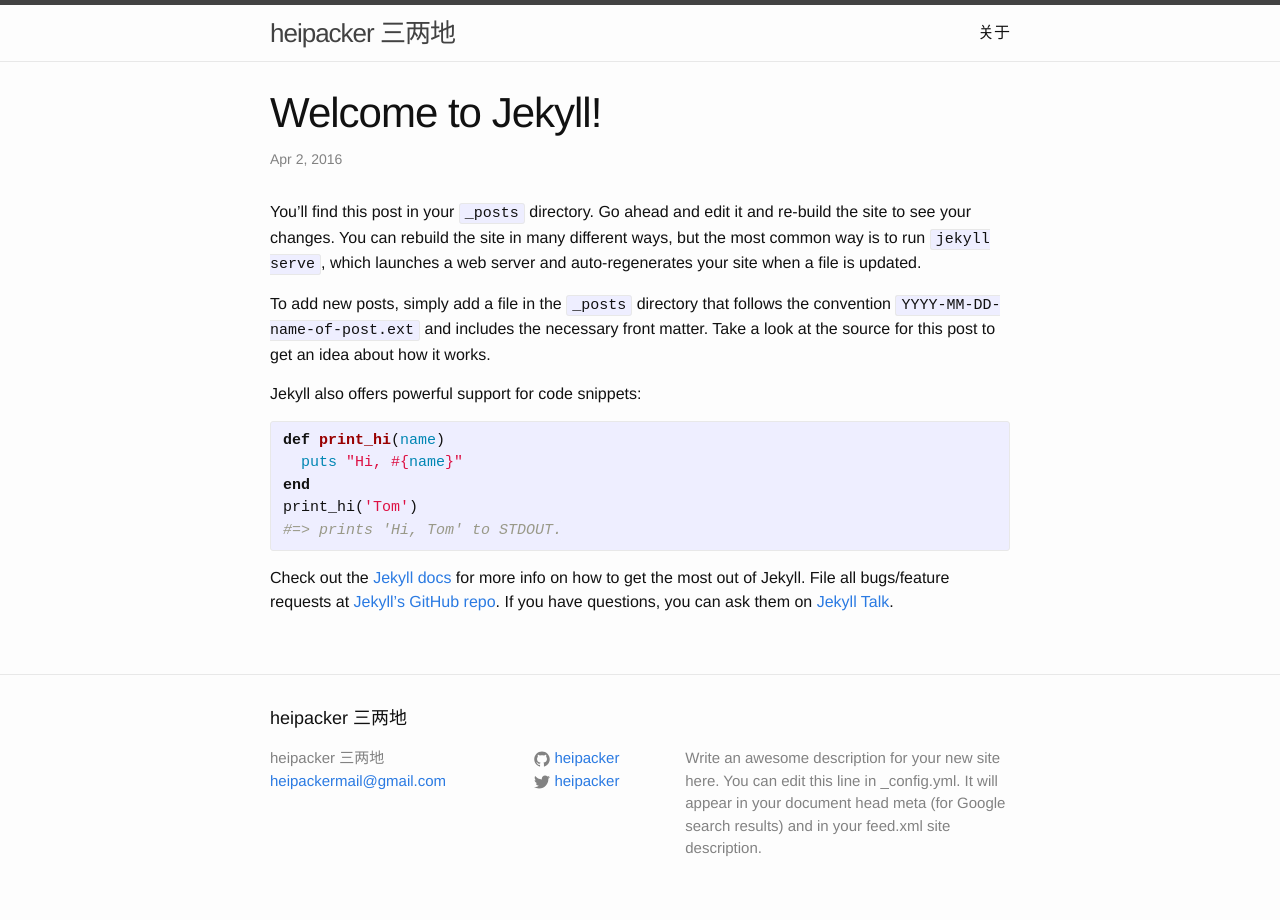
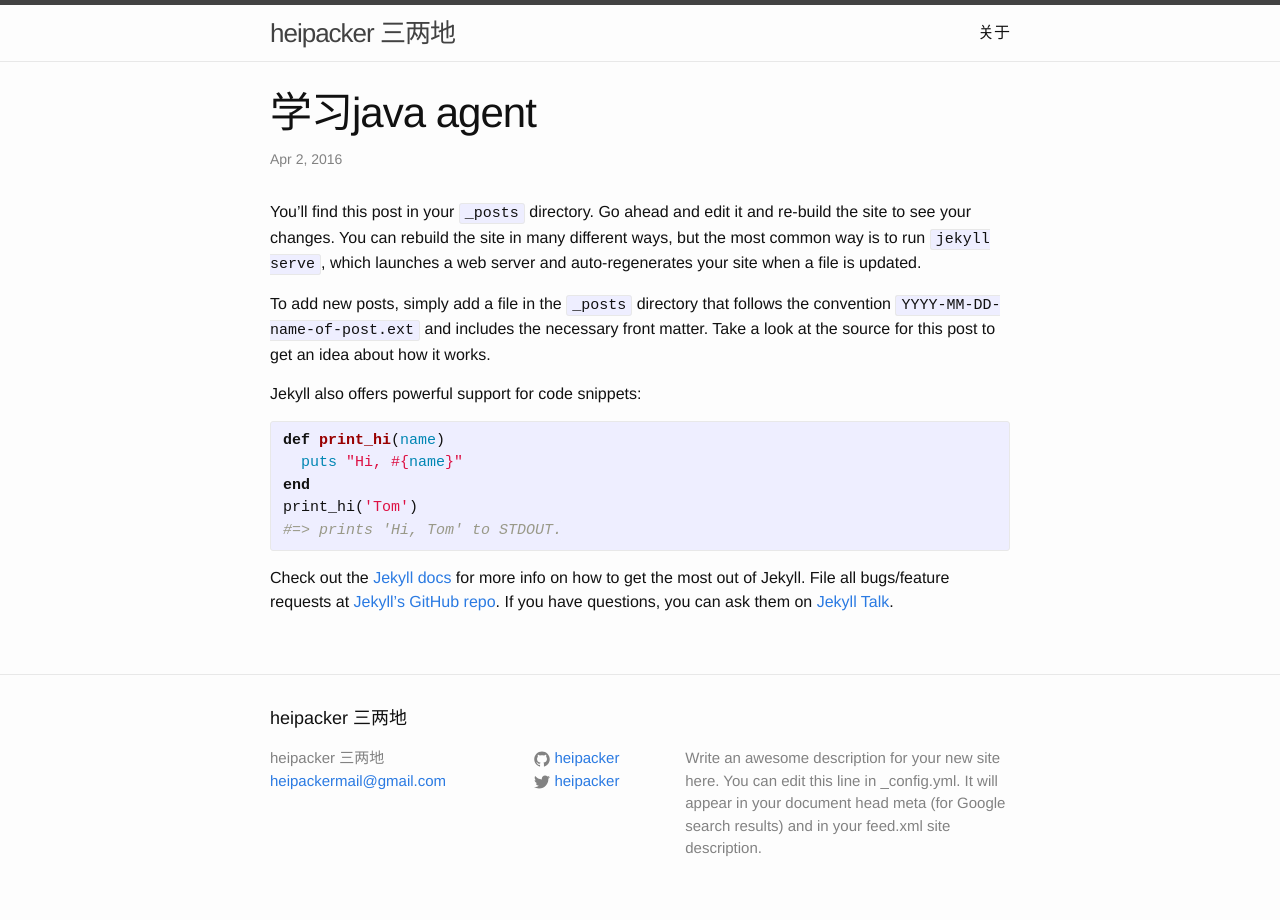
Before and after one commit to heipacker/heipacker.github.io, a Jekyll site: the page built from _posts/2016-04-02-learn-java-agent.markdown, in a window 1280 px wide. Built offline with Jekyll 4.4.1, drawn with Linux system fonts in a browser that asks for light colours.

```diff
--- a/_posts/2016-04-02-learn-java-agent.markdown
+++ b/_posts/2016-04-02-learn-java-agent.markdown
@@ -1,6 +1,6 @@
 ---
 layout: post
-title:  "Welcome to Jekyll!"
+title:  "学习java agent"
 date:   2016-04-02 13:25:58 +0800
 categories: jekyll update
 ---
```
